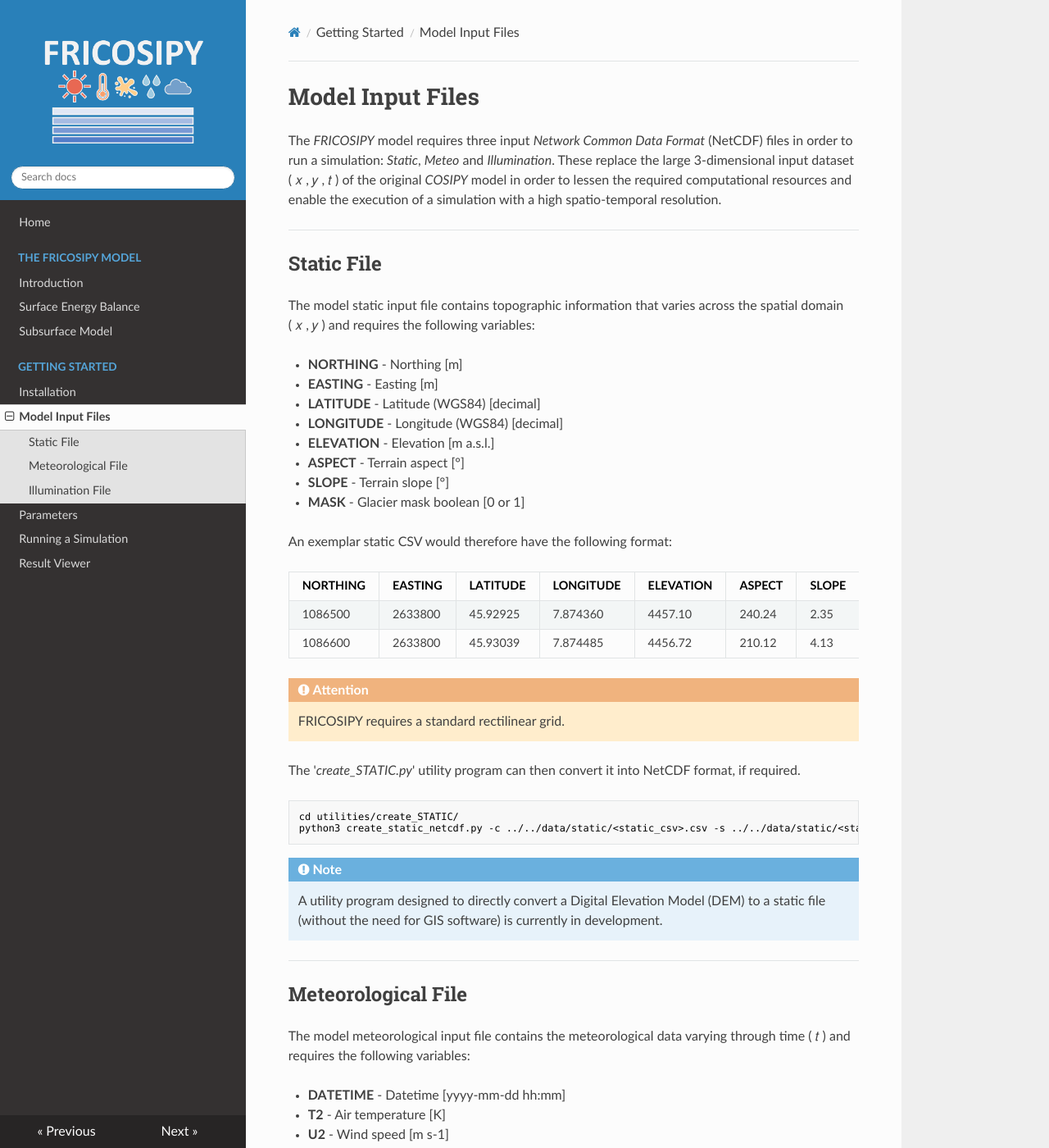
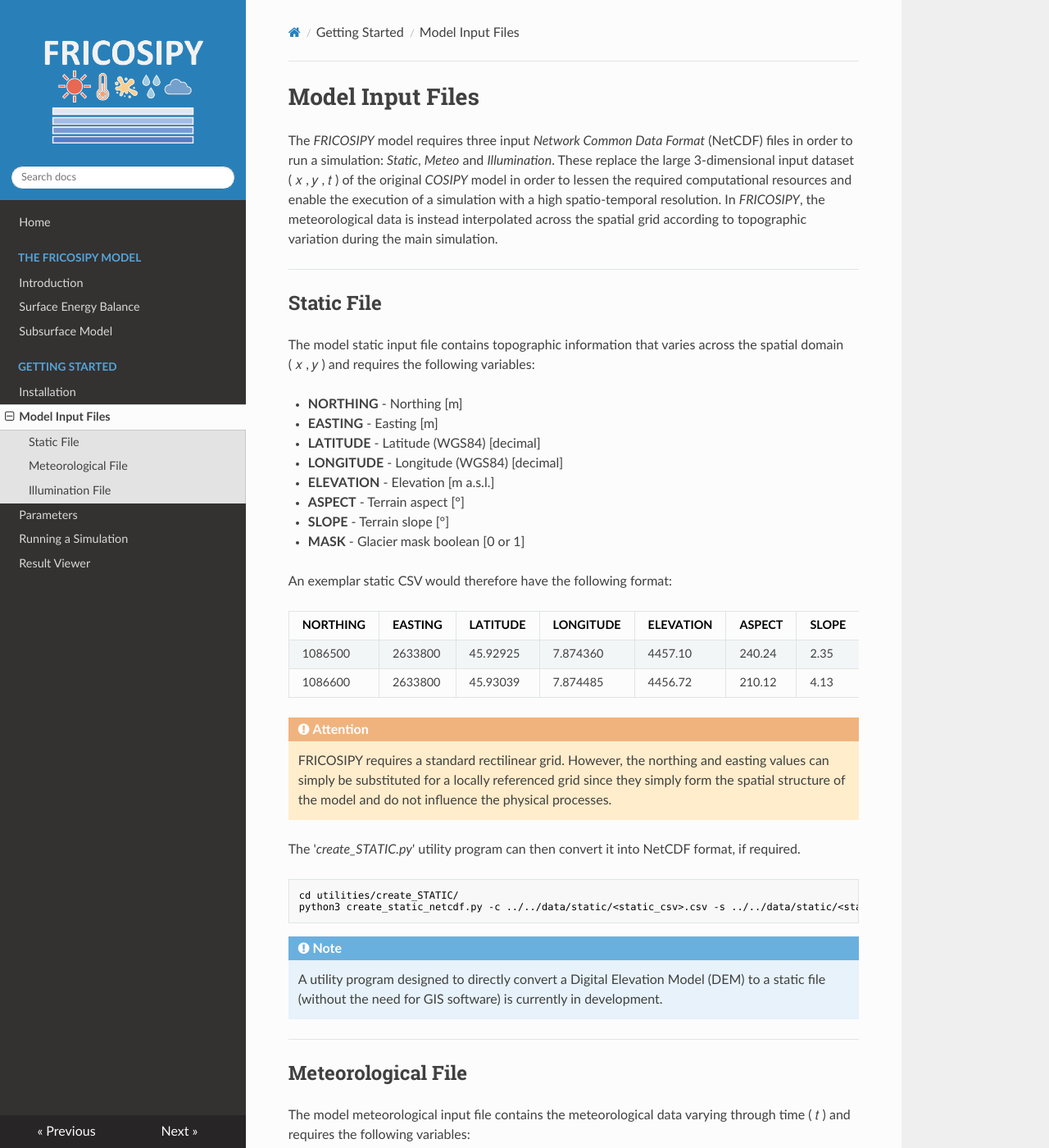
Before and after one commit to MarcusGastaldello/FRICOSIPY, an MkDocs documentation site: the page built from docs/model_input_files.md, in a window 1280 px wide and 1400 px high. Shown: the whole window at 82% size. Built offline with MkDocs 1.6.1, drawn with Linux system fonts in a browser that asks for light colours; nearby versions of some CDN libraries; some of the changed text lies outside the part shown.

Commit message:
Update model_input_files.md

````diff
--- a/docs/model_input_files.md
+++ b/docs/model_input_files.md
@@ -1,6 +1,6 @@
 # Model Input Files
 
-The *FRICOSIPY* model requires three input *Network Common Data Format* (NetCDF) files in order to run a simulation: *Static*, *Meteo* and *Illumination*. These replace the large 3-dimensional input dataset ( 𝑥 , 𝑦 , 𝑡 ) of the original *COSIPY* model in order to lessen the required computational resources and enable the execution of a simulation with a high spatio-temporal resolution.
+The *FRICOSIPY* model requires three input *Network Common Data Format* (NetCDF) files in order to run a simulation: *Static*, *Meteo* and *Illumination*. These replace the large 3-dimensional input dataset ( 𝑥 , 𝑦 , 𝑡 ) of the original *COSIPY* model in order to lessen the required computational resources and enable the execution of a simulation with a high spatio-temporal resolution. In *FRICOSIPY*, the meteorological data is instead interpolated across the spatial grid according to topographic variation during the main simulation.
 
 ---
 
@@ -26,7 +26,7 @@
 | 1086600 | 2633800 | 45.93039 | 7.874485 | 4456.72 | 210.12 | 4.13 | 1 |
 
 !!! attention
-    FRICOSIPY requires a standard rectilinear grid.
+    FRICOSIPY requires a standard rectilinear grid. However, the northing and easting values can simply be substituted for a locally referenced grid since they simply form the spatial structure of the model and do not influence the physical processes.
 
 The '*create_STATIC.py*' utility program can then convert it into NetCDF format, if required.
 
@@ -86,7 +86,7 @@
 ```
 
 !!! attention
-    A
+    In order for the illumination file to be accurate, the static file should include all surrounding high-altitude terrain so that it can be determined whether they may obscure direct insolation onto the glacier. Glacier nodes (mask = 1) should also not be placed on the periphery of the static file.
 
 !!! note
     The illumination file is currently limited to a minimum of an hourly temporal resolution.
````
